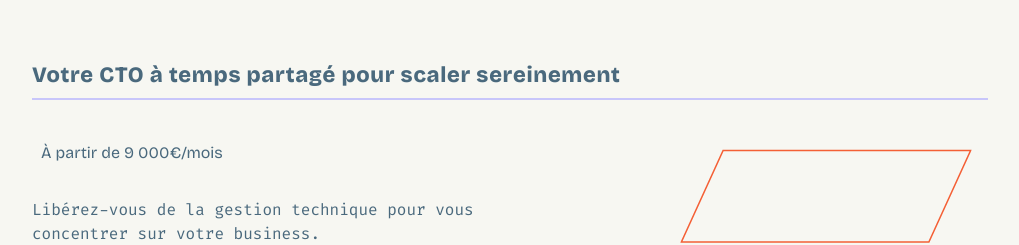
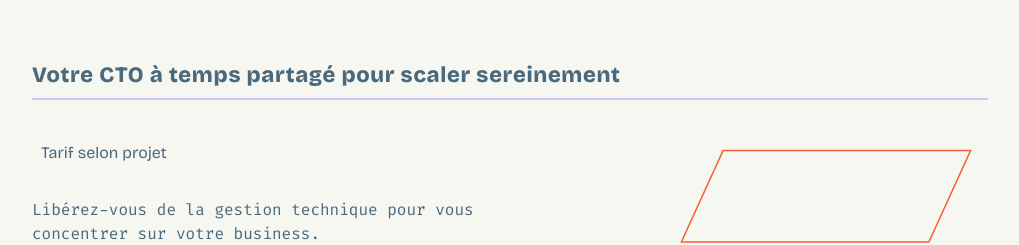
Before and after one commit to sergentrif/sergentrif.github.io, a Next.js app: page / in a window 1280 px wide. Shown: the part 1580-1825 px from the top of the page, without its empty margins (130-1149 px from the left). Built offline with nearby package versions, Linux system fonts and the light colour scheme.

Commit message:
change cto pricing (#33)
Co-authored-by: Adrien Blandin < adrien.blandin@gmail.com>

```diff
--- a/src/components/containers/homePage/MainSection/CardContent.tsx
+++ b/src/components/containers/homePage/MainSection/CardContent.tsx
@@ -35,7 +35,7 @@ export const cardsData: cardDataProps[] = [
     },
     {
         title: "Votre CTO à temps partagé pour scaler sereinement",
-        infoBox: "À partir de 9 000€/mois",
+        infoBox: "Tarif selon projet",
         description: "Libérez-vous de la gestion technique pour vous concentrer sur votre business.",
         secondaryDescription:
             "Je m'intègre à votre équipe comme un véritable bras droit : présent au quotidien, je pilote les projets, je manage les développeurs et je porte la vision technique à vos côtés pour assurer une croissance maîtrisée.",
```
